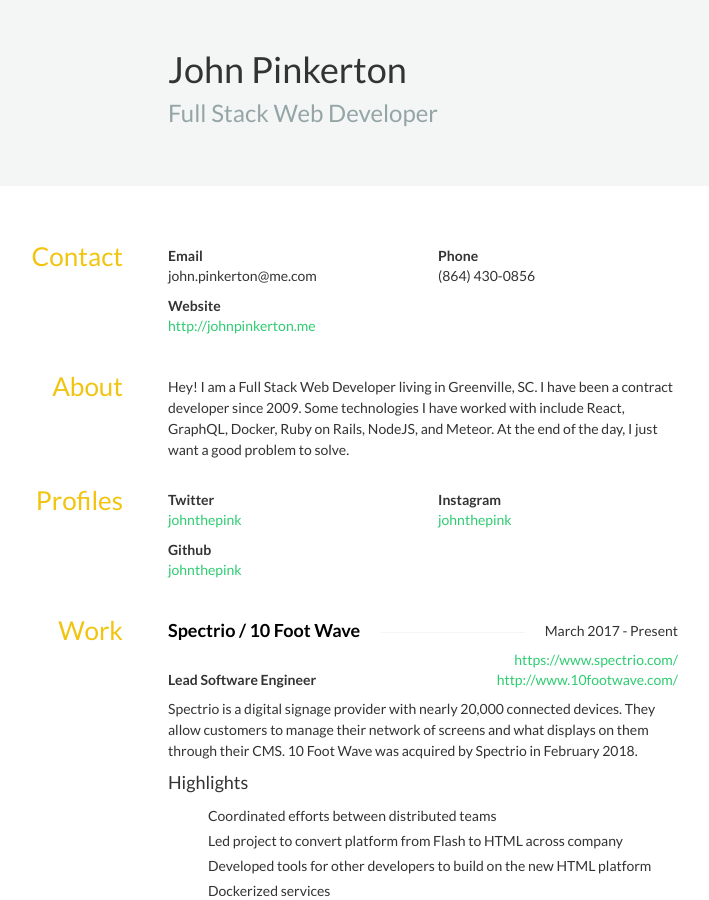
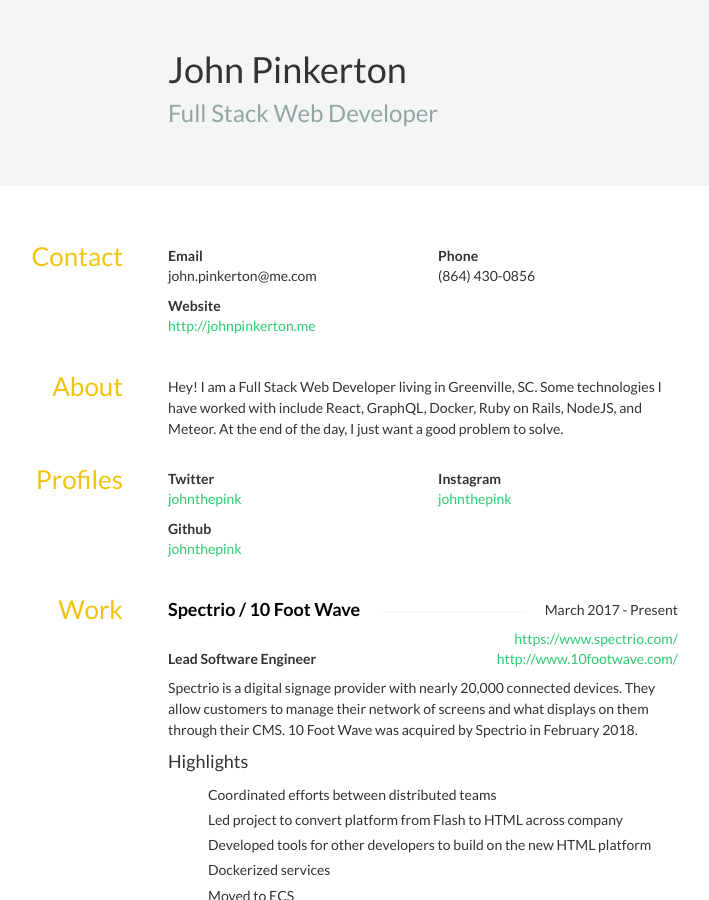
Before and after one commit to johnthepink/johnthepink.github.io, a Jekyll site: the page resume/index.html, which Jekyll copies as it is, in a window 1280 px wide and 900 px high. Shown: the whole window, without its empty margins (307-1016 px from the left). Built offline with Jekyll 4.4.1, drawn with Linux system fonts in a browser that asks for light colours; nearby versions of some CDN libraries; a style sheet for code colours, icons or effects is not loaded.

Commit message:
Update index.html

```diff
--- a/resume/index.html
+++ b/resume/index.html
@@ -237,7 +237,7 @@
                         <h3>About</h3>
                 </aside>
                 <div class="col-sm-9">
-                        <p>Hey! I am a Full Stack Web Developer living in Greenville, SC. I have been a contract developer since 2009. Some technologies I have worked with include React, GraphQL, Docker, Ruby on Rails, NodeJS, and Meteor. At the end of the day, I just want a good problem to solve.</p>
+                        <p>Hey! I am a Full Stack Web Developer living in Greenville, SC. Some technologies I have worked with include React, GraphQL, Docker, Ruby on Rails, NodeJS, and Meteor. At the end of the day, I just want a good problem to solve.</p>
                 </div>
         </section>
         <section id="profiles" class="row">
```
